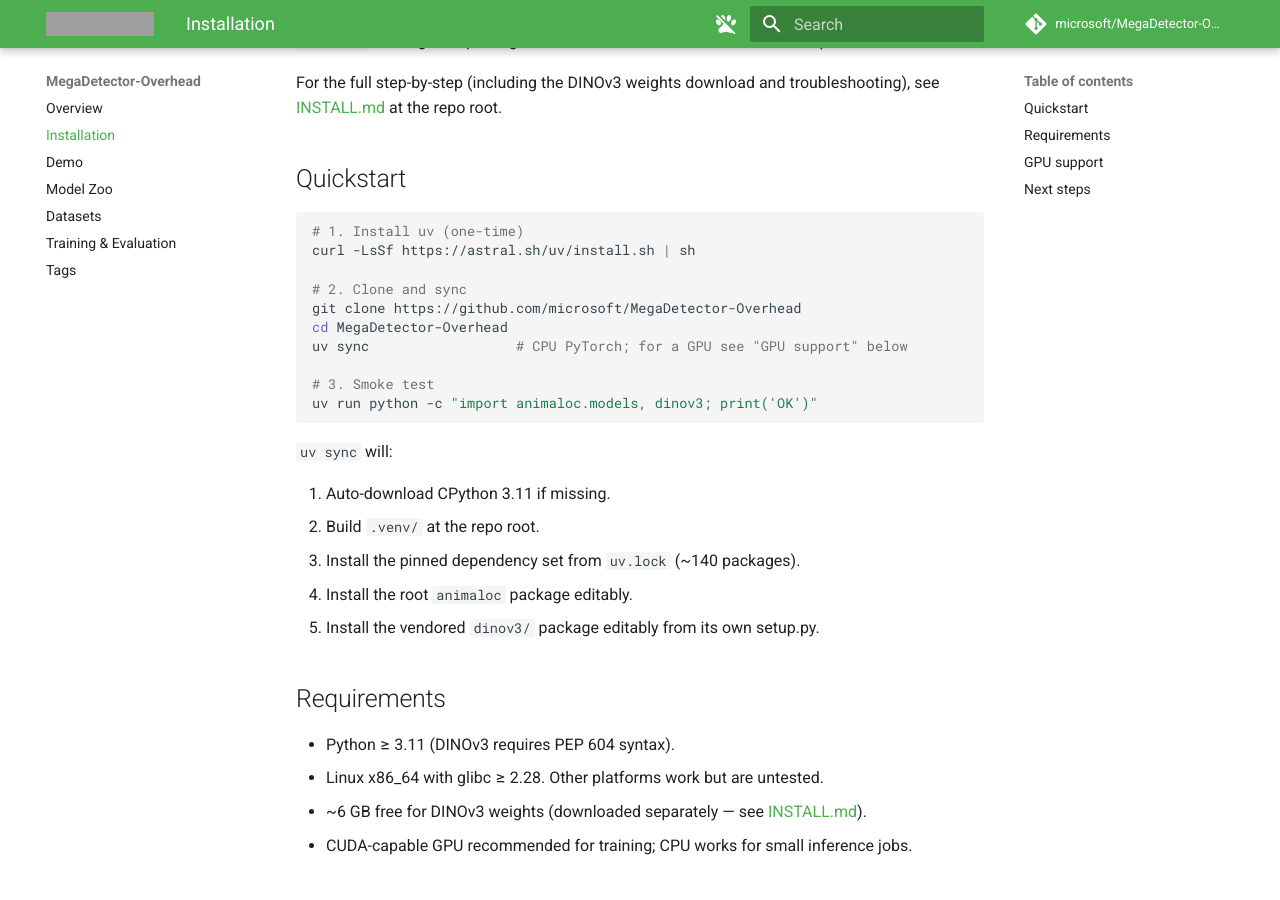
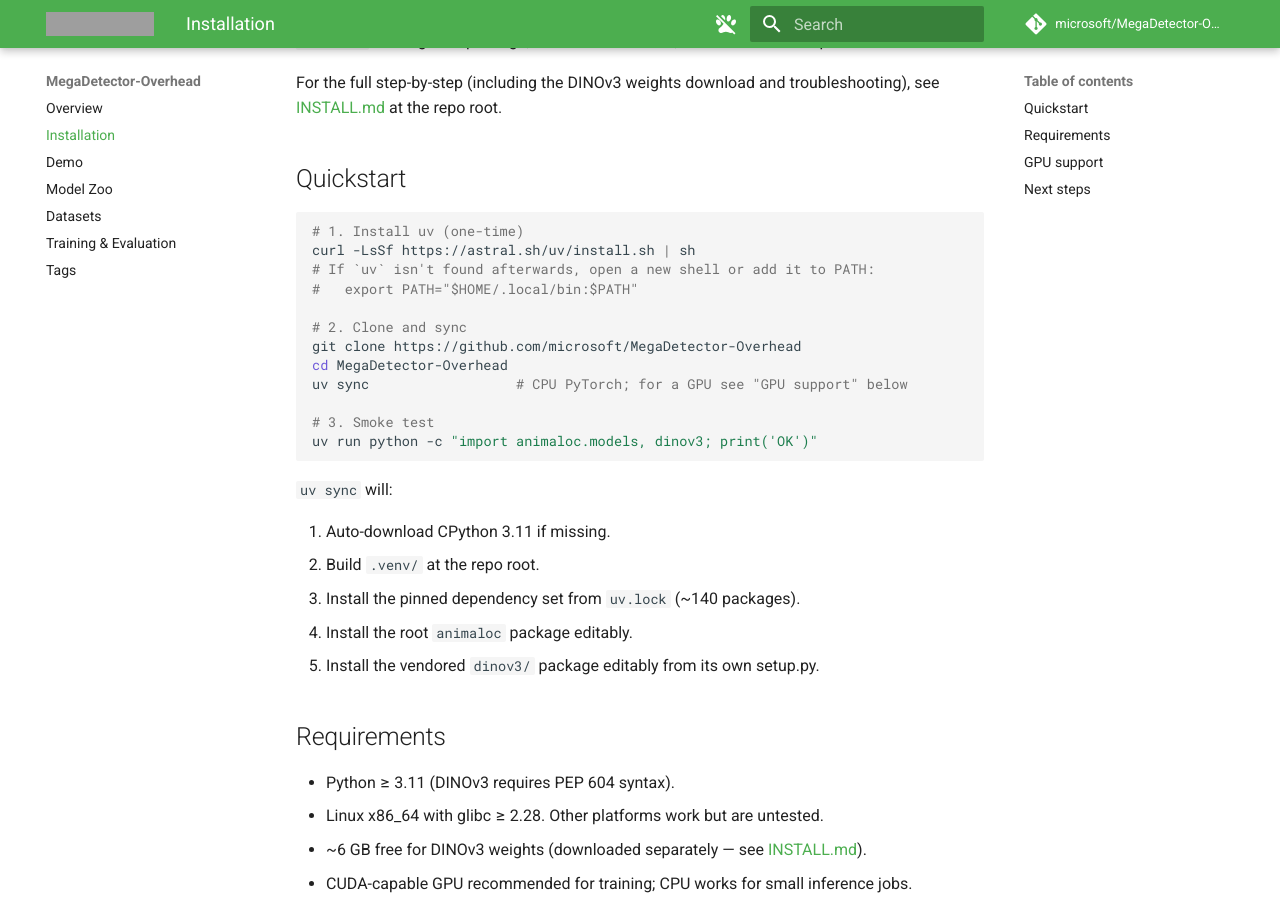
Before and after one commit to microsoft/MegaDetector-Overhead, an MkDocs documentation site: the page built from docs/installation.md, in a window 1280 px wide and 900 px high, scrolled down 302 px. Built offline with MkDocs 1.6.1 and Material for MkDocs 9.7.7, drawn with Linux system fonts in a browser that asks for light colours; comment, search, counter and statistics services are not loaded; grey boxes are pictures that could not be loaded.

Commit message:
Document uv PATH step after install
A fresh 'curl ... | sh' install puts uv in ~/.local/bin and only updates PATH
for new shells, so 'uv sync' in the same terminal can fail with
'uv: command not found'. Add a note (INSTALL.md, README.md, docs/installation.md)
to open a new shell or add ~/.local/bin to PATH.

Co-authored-by: Copilot <223556219+Copilot@users.noreply.github.com>

````diff
--- a/docs/installation.md
+++ b/docs/installation.md
@@ -24,6 +24,8 @@ at the repo root.
 ```bash
 # 1. Install uv (one-time)
 curl -LsSf https://astral.sh/uv/install.sh | sh
+# If `uv` isn't found afterwards, open a new shell or add it to PATH:
+#   export PATH="$HOME/.local/bin:$PATH"
 
 # 2. Clone and sync
 git clone https://github.com/microsoft/MegaDetector-Overhead
````
Also changed, not shown: INSTALL.md (+12 -0 lines), README.md (+2 -0 lines).
